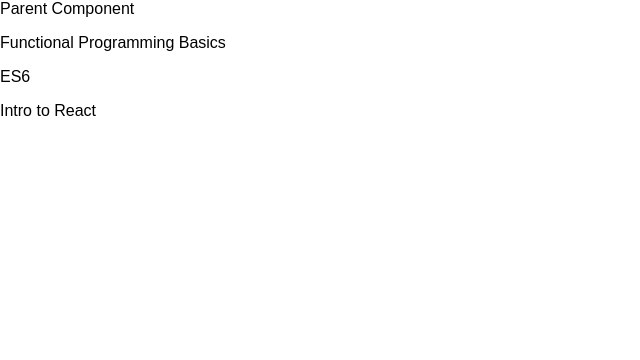
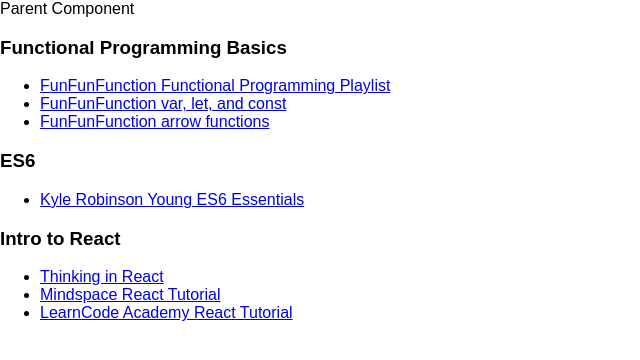
Before and after one commit to mendozaline/bookmark-manager, a React (Create React App) app: page / in a window 1280 px wide. Shown: the top 360 px of the page, without its empty margins (0-640 px from the left). Built offline with nearby package versions, Linux system fonts and the light colour scheme.

Commit message:
Add list of resources

```diff
--- a/src/App.js
+++ b/src/App.js
@@ -57,12 +57,13 @@
   }
 
   render() {
+    console.log(this.state.resources)
     return (
       <div>
         Parent Component
-        <Subject subject={this.state.resources[0].subject}/>
-        <Subject subject={this.state.resources[1].subject}/>
-        <Subject subject={this.state.resources[2].subject}/>
+        <Subject subject={this.state.resources[0]}/>
+        <Subject subject={this.state.resources[1]}/>
+        <Subject subject={this.state.resources[2]}/>
       </div>
     );
   }
--- a/src/Subject.js
+++ b/src/Subject.js
@@ -8,8 +8,19 @@
   // event handlers
 
   render() {
+    console.log("props1: ", this.props)
+    console.log("props2: ", this.props.subject)
+    console.log("props3: ", this.props.subject.resources[0].title)
+    console.log("props4: ", this.props.subject.resources[0].url)
+
     return(
-      <p>{this.props.subject}</p>
+      <div>
+        <h3>{this.props.subject.subject}</h3>
+        <ul>
+          {this.props.subject.resources.map((r, i) => {
+            return <li key={i}><a href={r.url}>{r.title}</a></li>}) }
+        </ul>
+      </div>
     )
   }
 
```
